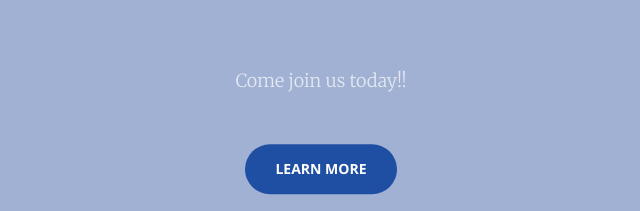
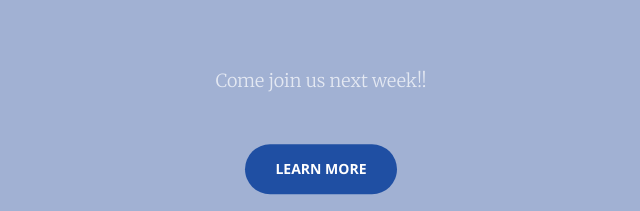
Before and after one commit to Math-Maniac7/LUIndustriesProject5, a plain HTML site: page index.html in a window 1280 px wide. Shown: the part 589-800 px from the top of the page, 319-959 px from the left. Drawn offline with nearby package versions, Linux system fonts and the light colour scheme.

Commit message:
changed last line

```diff
--- a/index.html
+++ b/index.html
@@ -84,7 +84,7 @@
             <br>
             <p>We are all about LEARNING into the UNEXPLORED!</p>
             <br>
-            <p>Come join us today!!</p>
+            <p>Come join us next week!!</p>
             <a href="#about" class="btn btn-primary btn-xl page-scroll">Learn More</a>
 
         </div>
```
